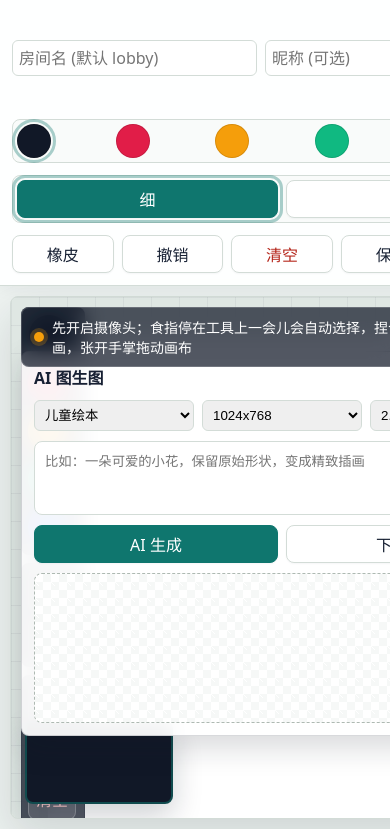
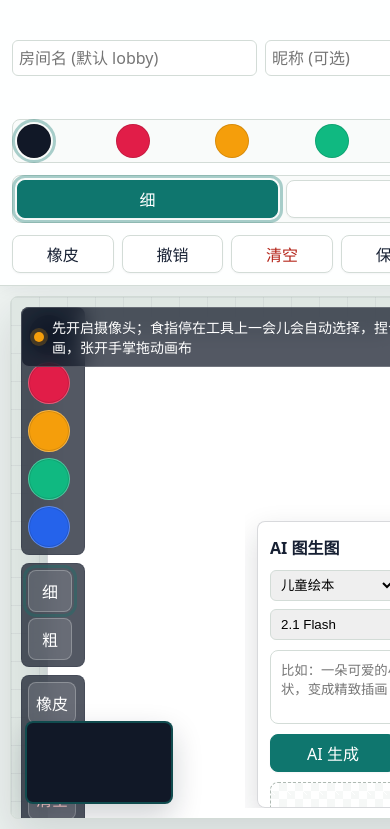
Before and after one commit to kixyouken/draw, a website with bundled scripts: page index.html in a window 390 px wide. Shown: the part 101-930 px from the top of the page. Built offline with nearby package versions, Linux system fonts and the light colour scheme.

Commit message:
工具栏调整2

```diff
--- a/index.html
+++ b/index.html
@@ -90,14 +90,6 @@
               <button id="gestureAiModelButton" class="gesture-tool gesture-button compact" type="button" data-gesture-action="ai-model">模型</button>
               <button id="gestureAiGenerateButton" class="gesture-tool gesture-button primary" type="button" data-gesture-action="ai-generate">AI 生成</button>
             </div>
-          </div>
-        </div>
-
-        <div class="hud" aria-live="polite">
-          <span id="statusDot" class="status-dot"></span>
-          <span id="statusText">先开启摄像头；食指停在工具上一会儿会自动选择，捏合画画，张开手掌拖动画布</span>
-          <div id="membersList" class="members-list"></div>
-        </div>
 
             <aside class="ai-panel" aria-label="AI 图生图">
               <div class="ai-panel-header">
@@ -141,6 +133,14 @@
                 </div>
               </div>
             </aside>
+          </div>
+        </div>
+
+        <div class="hud" aria-live="polite">
+          <span id="statusDot" class="status-dot"></span>
+          <span id="statusText">先开启摄像头；食指停在工具上一会儿会自动选择，捏合画画，张开手掌拖动画布</span>
+          <div id="membersList" class="members-list"></div>
+        </div>
       </section>
     </main>
 
--- a/styles.css
+++ b/styles.css
@@ -263,6 +263,9 @@ input {
 
 .gesture-rail-right {
   align-items: flex-end;
+  max-height: 100%;
+  overflow-y: auto;
+  padding-left: 12px;
 }
 
 .gesture-panel {
@@ -542,11 +545,9 @@ input {
 }
 
 .ai-panel {
-  position: absolute;
-  z-index: 4;
-  top: 14px;
-  right: 218px;
-  width: min(360px, calc(100% - 28px));
+  position: relative;
+  z-index: 1;
+  width: min(360px, calc(100vw - 260px));
   display: grid;
   gap: 10px;
   padding: 12px;
@@ -678,14 +679,9 @@ input {
 
 @media (max-width: 860px) {
   .ai-panel {
-    position: absolute;
-    top: auto;
-    right: 10px;
-    bottom: 82px;
-    left: 10px;
-    width: auto;
-    max-height: min(46dvh, 420px);
-    overflow: auto;
+    width: min(320px, calc(100vw - 104px));
+    max-height: min(58dvh, 420px);
+    overflow-y: auto;
   }
 
   .ai-result {
```
Lines whose indentation alone changed are shown as unchanged.
